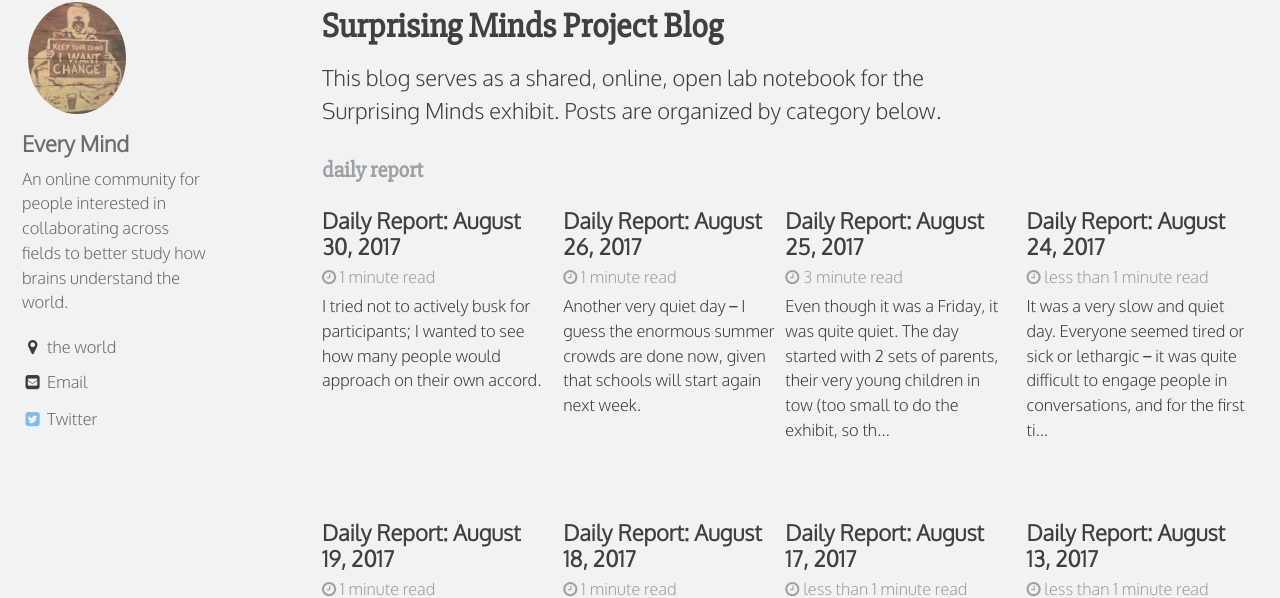
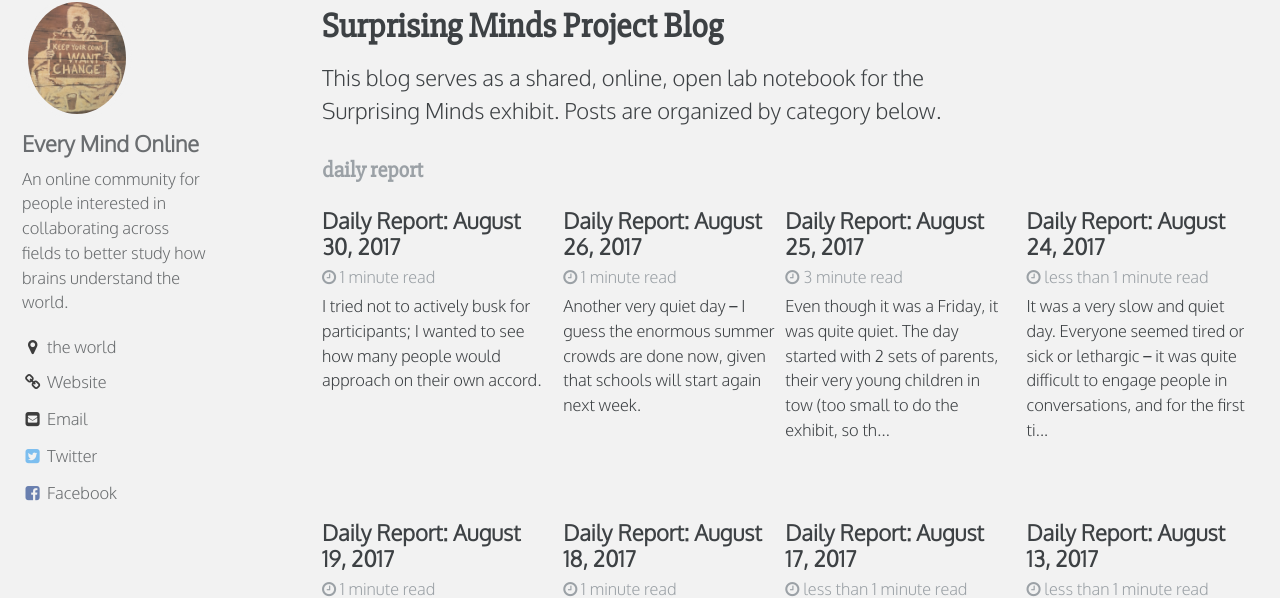
Before and after one commit to everymind/SurprisingMinds, a Jekyll site: the page built from _pages/category-archive.html, in a window 1280 px wide. Shown: the part 158-756 px from the top of the page. Built offline with Jekyll 4.4.1, drawn with Linux system fonts in a browser that asks for light colours; part of the change alters nothing that is shown.

Commit message:
Update _config.yml

```diff
--- a/_config.yml
+++ b/_config.yml
@@ -10,7 +10,7 @@ locale                   : "en"
 title                    : "Surprising Minds"
 title_separator          : "|"
 name                     : "Surprising Minds"
-description              : "Studiyng the Mind 'in the wild'"
+description              : "Surprising Minds is an exhibit at the Sea Life Centre in Brighton, UK, which explores a new way to ask scientific questions about behaviour and the mind 'in the wild'."
 url                      : # the base hostname & protocol for your site e.g. "https://mmistakes.github.io"
 baseurl                  : # the subpath of your site, e.g. "/blog"
 repository               : # GitHub username/repo-name e.g. "mmistakes/minimal-mistakes"
@@ -77,17 +77,17 @@ analytics:
 
 # Site Author
 author:
-  name             : Every Mind
+  name             : Every Mind Online
   avatar           : "/assets/images/20170315_LondonArt_small.png"
   bio              : "An online community for people interested in collaborating across fields to better study how brains understand the world."
   location         : "the world"
   email            : "everymind@protonmail.com"
-  uri              :
+  uri              : "www.everymind.online"
   bitbucket        :
   codepen          :
   dribbble         :
   flickr           :
-  facebook         :
+  facebook         : "every.mind.online"
   foursquare       :
   github           :
   google_plus      :
```
